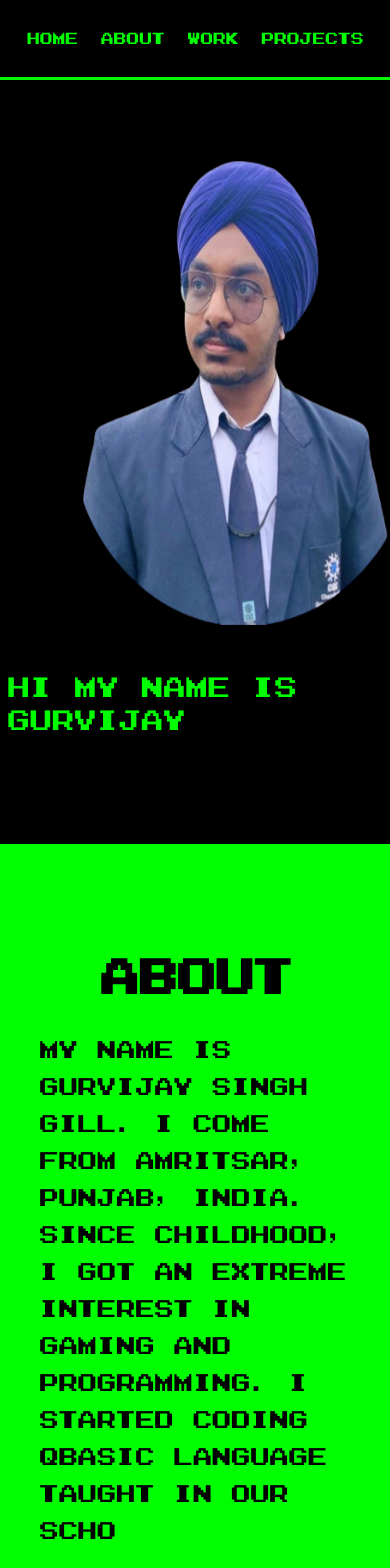
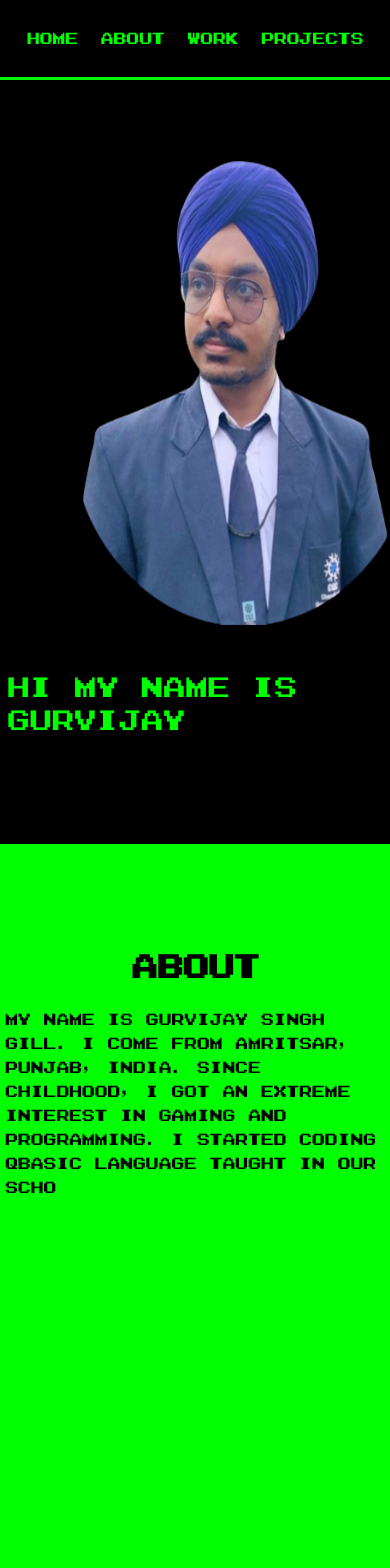
Before and after one commit to gillgurvijay01/portfolioV2, a React (Create React App) app: page / in a window 390 px wide. Shown: the top 1568 px of the page. Built offline with nearby package versions, Linux system fonts and the light colour scheme.

Commit message:
about section mobile optimized

```diff
--- a/src/App.css
+++ b/src/App.css
@@ -48,6 +48,7 @@
 }
 
 .navbar{
+  z-index: 10;
   background-color:black;
   height: 5rem;
   border-bottom:0.2rem solid #00ff00 ;
--- a/src/Components/About/about.module.css
+++ b/src/Components/About/about.module.css
@@ -37,3 +37,20 @@
     display: flex;
     flex-direction: column;
 }
+@media only screen and (max-width : 576px) {
+    .heading{
+        font-size: 2rem;
+    }
+    .paragraphAbout{
+        width: 98vw;
+        margin: 5px ;
+        text-justify:distribute;
+        font-size: 1rem;
+     }
+     .linksHeading{
+        font-size: 1.8rem;
+     }
+     .links{
+        font-size: 1rem;
+     }
+}
--- a/src/Components/Header/navbar.module.css
+++ b/src/Components/Header/navbar.module.css
@@ -1,6 +1,7 @@
 .navbar{
     /* background-color: black; */
-    }
+z-index: 10;
+}
 
 .link{
     color: #00ff00 !important;
```
